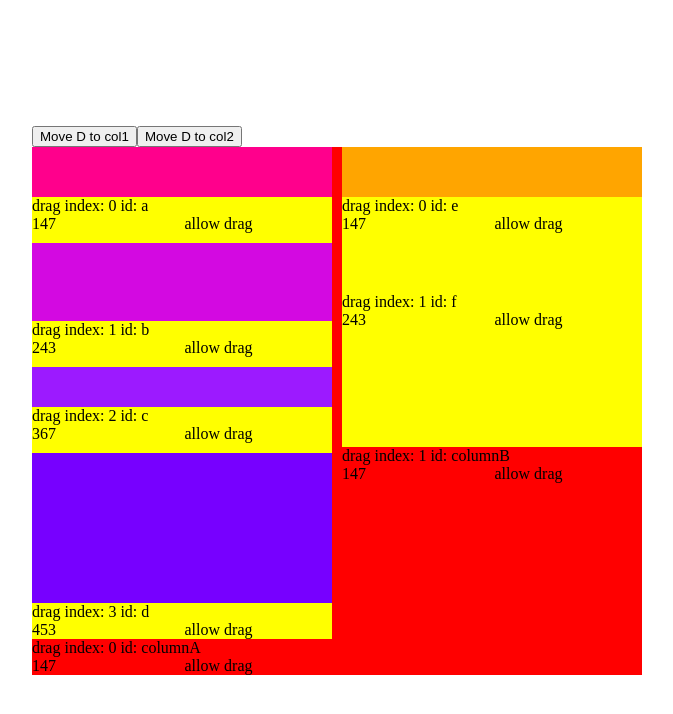
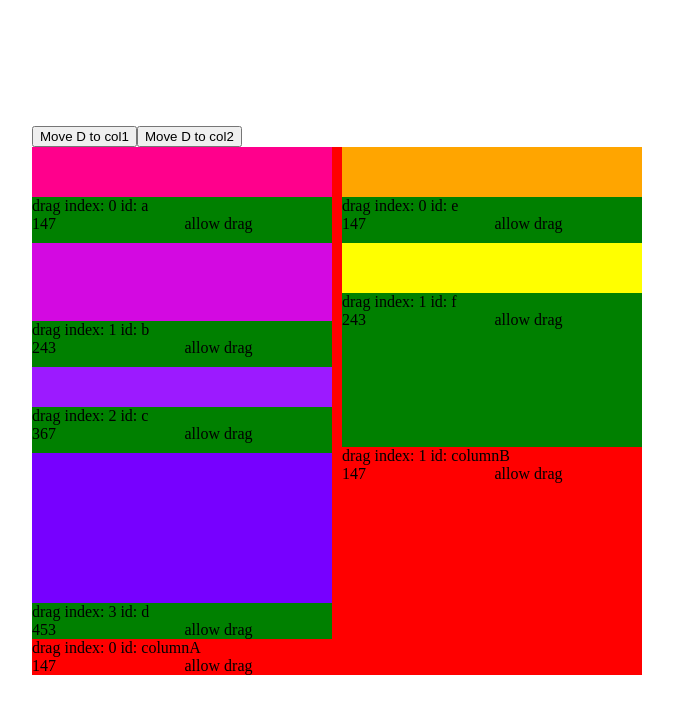
Before and after one commit to ocdi/framer-multi-column-dnd, a React (Create React App) app: page / in a window 1280 px wide. Shown: the top 714 px of the page, without its empty margins (303-976 px from the left). Built offline with nearby package versions, Linux system fonts and the light colour scheme.

Commit message:
Fix zindex issue

```diff
--- a/src/Container.tsx
+++ b/src/Container.tsx
@@ -172,9 +172,6 @@ export const Container: React.FC<IContainerProps> = ({
         setIndexes(indexes);
         positions.splice(index, 1);
       }
-
-
-
       return false;
     }
 
@@ -192,7 +189,7 @@ export const Container: React.FC<IContainerProps> = ({
     <div
       ref={ref}
       style={{
-        backgroundColor: orientation === "horizontal" ? "red" : "yellow",
+        backgroundColor: orientation === "horizontal" ? "red" : "green",
         minHeight:300,
         gap: 10,
         display: "flex",
--- a/src/Draggable.tsx
+++ b/src/Draggable.tsx
@@ -2,7 +2,6 @@ import * as React from "react";
 import { motion } from "framer-motion";
 import { Position } from "./Common";
 import { ContainerContext, useDragContext } from "./DragContext";
-import { Container } from "./Container";
 
 export interface IDraggableProps {
   children: any;
@@ -13,14 +12,11 @@ export interface IDraggableProps {
   dragStart?: (index: number) => void;
   dragEnd?: () => void;
   containerId?: string;
-
-  parentLevel: number;
-
   changeContainer?: (container: string) => void;
 }
 
 // Spring configs
-const onTop = { zIndex: 1 };
+const onTop = { zIndex: 1000000 };
 const flat = {
   zIndex: 0,
   transition: { delay: 0.3 },
@@ -74,7 +70,7 @@ export const Draggable = (props: IDraggableProps) => {
   //const fixInPlace = dragContext.draggingLevel !== props.parentLevel;
 
   const allowDrag =
-    dragContext.draggingLevel === props.parentLevel ||
+    dragContext.draggingLevel === parentLevel ||
     dragContext.draggingLevel === undefined;
   return (
     <motion.div
@@ -113,16 +109,16 @@ export const Draggable = (props: IDraggableProps) => {
 
         const overlapContainer = dragContext.getOverlappingDraggableId(
           ref.current?.getBoundingClientRect(),
-          props.parentLevel
+          parentLevel
         );
         if (overlapContainer !== props.containerId) {
           props.changeContainer(overlapContainer);
           return;
         }
       }}
-      animate={dragging ? onTop : flat}
+      animate={!allowDrag ? { } : dragging ? onTop : flat}
       onDragStart={(a, { point }) => {
-        dragContext.startDragging(props.parentLevel);
+        dragContext.startDragging(parentLevel);
         console.log("drag start", props.itemId);
         props?.dragStart(dragIndex);
         dispatch({ type: "START", offset: orientation == "vertical" ? point.y : point.x });
--- a/src/Example.tsx
+++ b/src/Example.tsx
@@ -114,7 +114,7 @@ export const Example = () => {
         {" "}
         <div>
           <Container level={0} orientation="horizontal" containerId="row">
-            <Draggable parentLevel={0} itemId="columnA">
+            <Draggable  itemId="columnA">
               <Container
                 level={1}
                 containerId="col1"
@@ -124,7 +124,6 @@ export const Example = () => {
                   return (
                     <Draggable
                       key={c.key}
-                      parentLevel={1}
                       itemId={c.key}
                       changeContainer={(containerId) =>
                         changeContainer(c.key, containerId)
@@ -142,7 +141,7 @@ export const Example = () => {
                 })}
               </Container>
             </Draggable>
-            <Draggable parentLevel={0} itemId="columnB">
+            <Draggable itemId="columnB">
               <Container
                 level={1}
                 containerId="col2"
@@ -151,7 +150,6 @@ export const Example = () => {
                 {columnB.map((c, i) => {
                   return (
                     <Draggable
-                      parentLevel={1}
                       key={c.key}
                       itemId={c.key}
                       changeContainer={(containerId) =>
```
